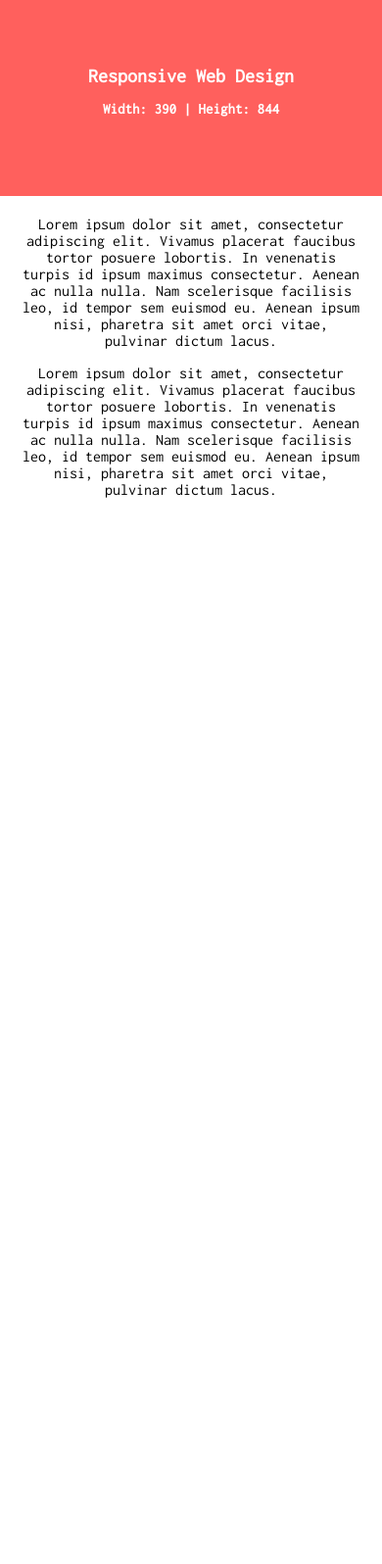
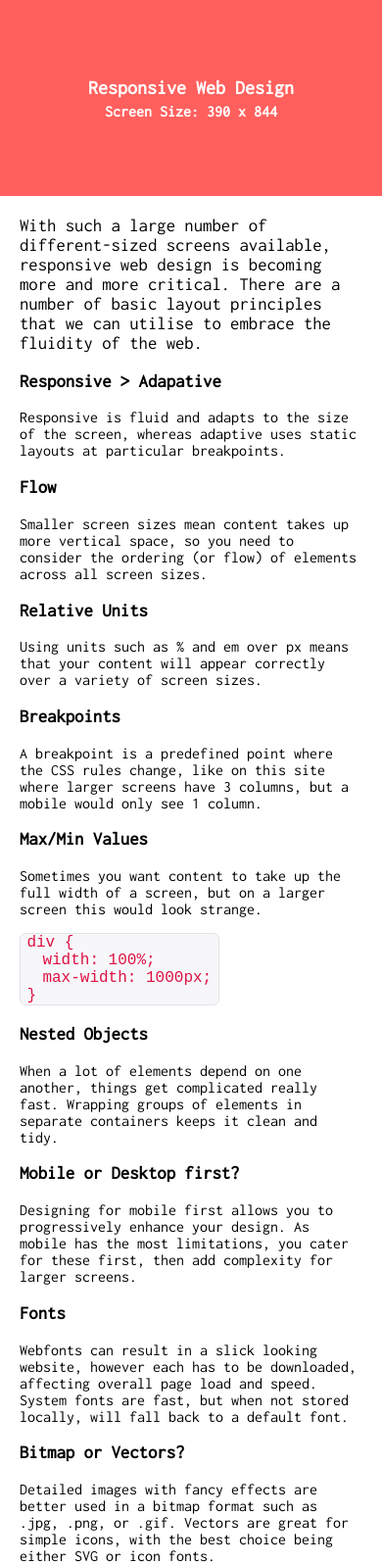
Before and after one commit to gardsa/MDDN352-ResponsiveDesign, a plain HTML site: page index.html in a window 390 px wide. Shown: the whole page at 98% size. Before the commit the page ends 844 px from the top, so only its background shows below. Drawn offline with Linux system fonts and the light colour scheme.

Commit message:
task content added, responsive grid system

```diff
--- a/index.html
+++ b/index.html
@@ -16,15 +16,74 @@
       </h2>
     </div>
     <div class="page-content">
-      <div class="main">
-        <p>
-          Lorem ipsum dolor sit amet, consectetur adipiscing elit. Vivamus placerat faucibus tortor posuere lobortis. In venenatis turpis id ipsum maximus consectetur. Aenean ac nulla nulla. Nam scelerisque facilisis leo, id tempor sem euismod eu. Aenean ipsum nisi, pharetra sit amet orci vitae, pulvinar dictum lacus.
-        </p>
+      <h3 class="info-blurb">
+        With such a large number of different-sized screens available, responsive web design is becoming more and more critical. There are a number of basic layout principles that we can utilise to embrace the fluidity of the web.
+      </h2>
+      <div class="section group">
+      	<div class="col three-by-three">
+          <h3>Responsive > Adapative</h3>
+          <p>
+            Responsive is fluid and adapts to the size of the screen, whereas adaptive uses static layouts at particular breakpoints.
+          </p>
+      	</div>
+      	<div class="col three-by-three">
+          <h3>Flow</h3>
+          <p>
+            Smaller screen sizes mean content takes up more vertical space, so you need to consider the ordering (or flow) of elements across all screen sizes.
+          </p>
+      	</div>
+      	<div class="col three-by-three">
+          <h3>Relative Units</h3>
+          <p>
+            Using units such as % and em over px means that your content will appear correctly over a variety of screen sizes.
+          </p>
+      	</div>
       </div>
-      <div class="aside">
-        <p>
-          Lorem ipsum dolor sit amet, consectetur adipiscing elit. Vivamus placerat faucibus tortor posuere lobortis. In venenatis turpis id ipsum maximus consectetur. Aenean ac nulla nulla. Nam scelerisque facilisis leo, id tempor sem euismod eu. Aenean ipsum nisi, pharetra sit amet orci vitae, pulvinar dictum lacus.
-        </p>
+      <div class="section group">
+      	<div class="col three-by-three">
+          <h3>Breakpoints</h3>
+          <p>
+            A breakpoint is a predefined point where the CSS rules change, like on this site where larger screens have 3 columns, but a mobile would only see 1 column.
+          </p>
+      	</div>
+      	<div class="col three-by-three">
+          <h3>Max/Min Values</h3>
+          <p>
+            Sometimes you want content to take up the full width of a screen, but on a larger screen this would look strange.
+          </p>
+          <code>
+            <span>div {</span>
+              <span class="indent">width: 100%;</span>
+              <span class="indent">max-width: 1000px;</span>
+              <span>}</span>
+            </code>
+      	</div>
+      	<div class="col three-by-three">
+          <h3>Nested Objects</h3>
+          <p>
+            When a lot of elements depend on one another, things get complicated really fast. Wrapping groups of elements in separate containers keeps it clean and tidy.
+          </p>
+      	</div>
+      </div>
+      <div class="section group">
+      	<div class="col three-by-three">
+          <h3>Mobile or Desktop first?</h3>
+          <p>
+            Designing for mobile first allows you to progressively enhance your design. As mobile has the most limitations, you cater for these first, then add complexity for larger screens.
+          </p>
+      	</div>
+      	<div class="col three-by-three">
+          <h3>Fonts</h3>
+          <p>
+            Webfonts can result in a  slick looking website, however each has to be downloaded, affecting overall page load and speed. System fonts are fast, but when not stored locally, will fall back to a default font.
+          </p>
+      	</div>
+      	<div class="col three-by-three">
+          <h3>Bitmap or Vectors?</h3>
+          <p>
+            Detailed images with fancy effects are better used in a bitmap format such as .jpg, .png, or .gif. Vectors are great for simple icons, with the best choice being either SVG or icon fonts.
+          </p>
+      	</div>
       </div>
     </div>
   </body>
--- a/scripts.js
+++ b/scripts.js
@@ -5,7 +5,7 @@ function setScreenSizeElem(){
       screenHeight = window.innerHeight;
 
   screenSizeElem = document.getElementById('viewport-size');
-  screenSizeElem.innerHTML = "Width: " + screenWidth + " | Height: " + screenHeight;
+  screenSizeElem.innerHTML = "Screen Size: " + screenWidth + " x " + screenHeight;
 }
 
 document.addEventListener('DOMContentLoaded', function(){
@@ -13,7 +13,7 @@ document.addEventListener('DOMContentLoaded', function(){
 });
 
 window.addEventListener('resize', function(){
-    if (screenSizeElem != null){
-      setScreenSizeElem();
-    }
+  if (screenSizeElem != null){
+    setScreenSizeElem();
+  }
 });
--- a/styles.css
+++ b/styles.css
@@ -4,10 +4,11 @@ body {
   right: 0;
   bottom: 0;
   left: 0;
-  text-align: center;
+  /*text-align: center;*/
   margin: 0;
 
   font-family: 'Inconsolata';
+  font-size: 16px;
 }
 
 .image-header {
@@ -15,6 +16,7 @@ body {
   width: 100%;
   height: 200px;
   background-color: #ff605d;
+  text-align: center;
   transition: background-color .4s, height .4s;
 }
 
@@ -26,29 +28,50 @@ body {
   left: 50%;
   transform: translate(-50%, -50%);
   white-space: nowrap;
-  font-size: 20px;
+  font-size: 1.25rem;
   transition: font-size .4s;
-
-  /*@media (min-width: $bp_menu_switchover) {
-    font-size: 3rem;
-  }*/
-
-  /*@media (min-width:1024px) {
-    font-size: 4rem;
-  }
-
-  @media (min-width: 1200px) {
-    font-size: 5rem;
-  }*/
 }
 
 #viewport-size {
-  font-size: 15px;
+  margin: 5px 0 0;
+  font-size: 1rem;
   transition: font-size .4s;
 }
 
 .page-content {
-  margin: 20px;
+  margin: 1.25rem;
+  text-align: left;
+}
+
+.info-blurb {
+  margin: 1rem 0;
+  font-weight: 200;
+}
+
+.col {
+  margin: 1% 0 1% 0%;
+}
+.span_3_of_3, .span_2_of_3, .span_1_of_3 {
+  width: 100%;
+}
+
+code {
+  display: inline-block;
+  color: #d14;
+  background-color: #f7f7f9;
+  border: 1px solid #e1e1e8;
+  text-align: left;
+  word-wrap: break-word;
+  border-radius: .4em;
+  padding: 0 .4em;
+}
+
+code span {
+  display: block;
+}
+
+code .indent {
+  text-indent: 1rem;
 }
 
 
@@ -59,10 +82,42 @@ body {
   }
 
   .page-heading {
-    font-size: 35px;
+    font-size: 2.125rem;
   }
+
   #viewport-size {
-    font-size: 25px;
+    font-size: 1.5rem;
+  }
+
+  .page-content {
+    text-align: center;
+  }
+
+  .section {
+  	clear: both;
+  	padding: 0px;
+  	margin: 0px;
+  }
+
+  .col {
+  	display: block;
+  	float: left;
+  	margin: 1% 0 1% 1.6%;
+    /*background-color: #f3f3f3;*/
+  }
+  .col:first-child { margin-left: 0; }
+
+  .group:before,
+  .group:after {
+    content: "";
+    display: table;
+  }
+  .group:after {
+    clear: both;
+  }
+
+  .three-by-three {
+    width: 32.26%;
   }
 }
 @media (min-width: 900px) {
@@ -72,9 +127,15 @@ body {
   }
 
   .page-heading {
-    font-size: 50px;
+    font-size: 3.125rem;
   }
+
+  .info-blurb {
+    margin: 2rem auto;
+    width: 80%;
+  }
+
   #viewport-size {
-    font-size: 35px;
+    font-size: 2.125rem;
   }
 }
```
